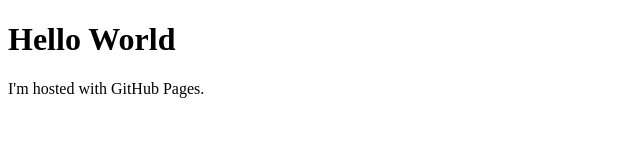
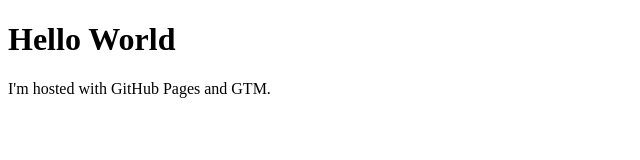
Before and after one commit to mhavard1/mhavard1.github.io, a plain HTML site: page index.html in a window 1280 px wide. Shown: the full height of the page, 0-640 px from the left. Drawn offline with Linux system fonts and the light colour scheme.

Commit message:
Update index.html

```diff
--- a/index.html
+++ b/index.html
@@ -15,6 +15,6 @@ j=d.createElement(s),dl=l!='dataLayer'?'&l='+l:'';j.async=true;j.src=
 height="0" width="0" style="display:none;visibility:hidden"></iframe></noscript>
 <!-- End Google Tag Manager (noscript) -->
 <h1>Hello World</h1>
-<p>I'm hosted with GitHub Pages.</p>
+<p>I'm hosted with GitHub Pages and GTM.</p>
 </body>
 </html>
```
